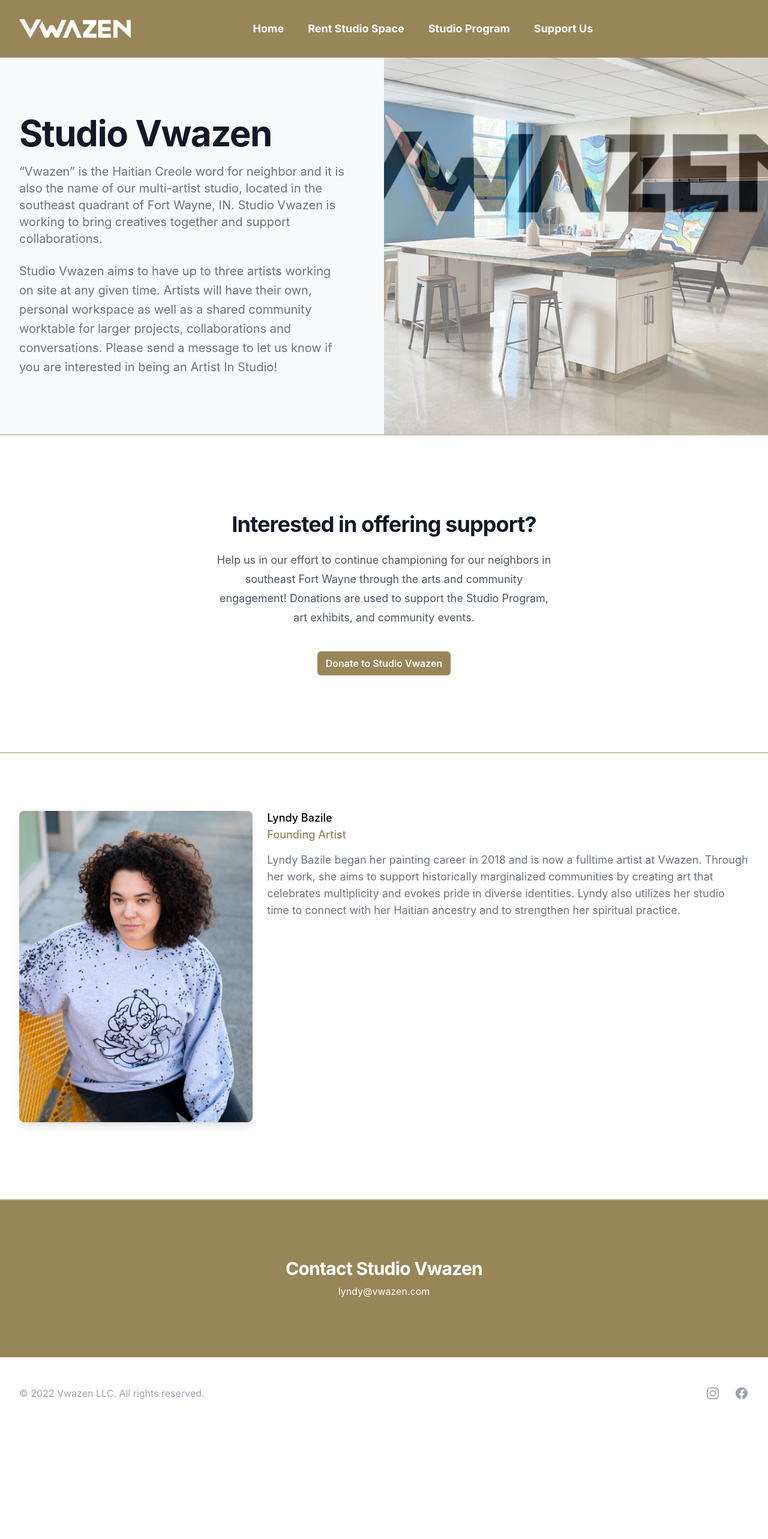
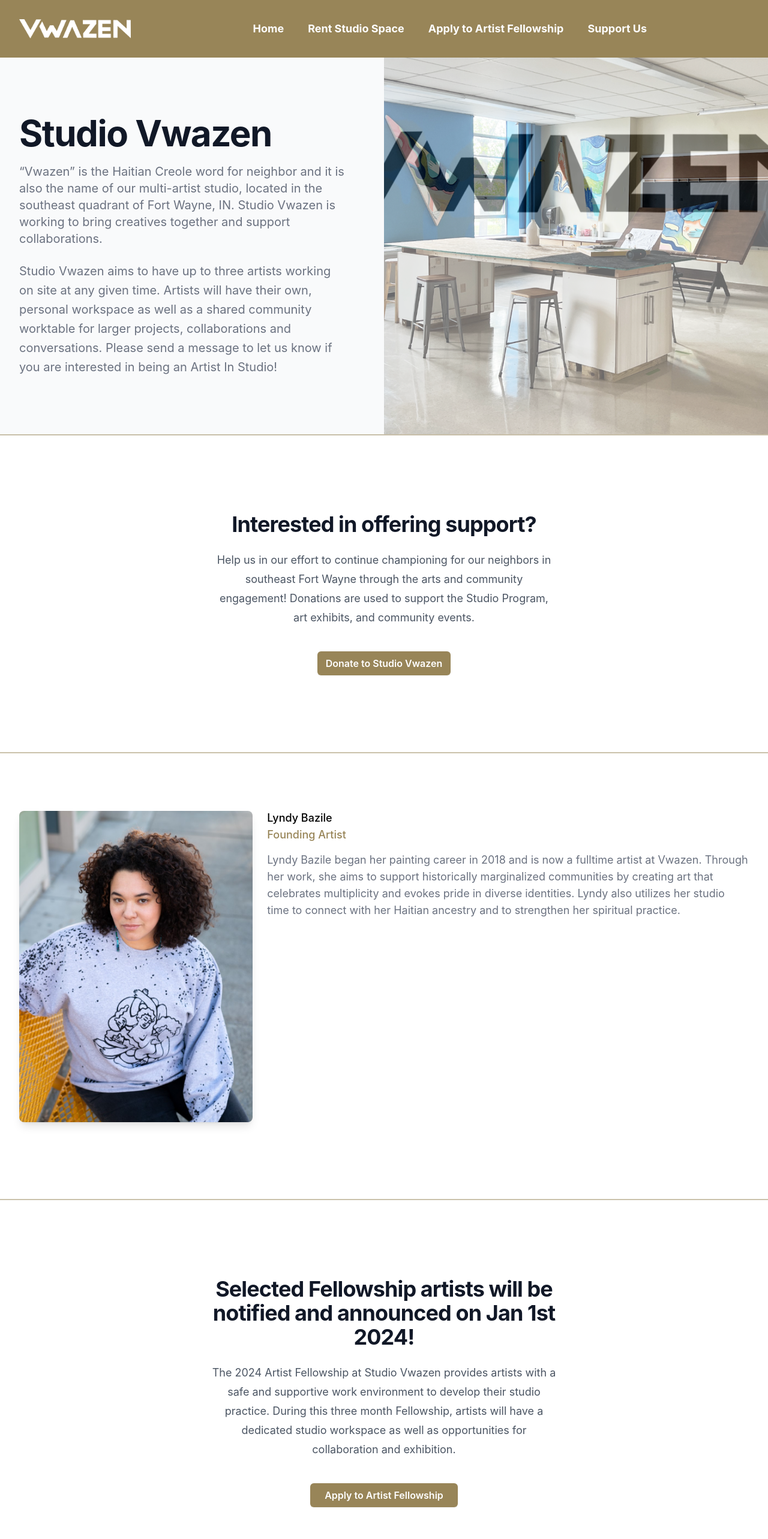
Before and after one commit to jrthartwig/studio-vwazen, a React (Create React App) app: page / in a window 1280 px wide. Shown: the top 2566 px of the page at 60% size. Before the commit the page ends 2383 px from the top, so only its background shows below. Built offline with nearby package versions, Linux system fonts and the light colour scheme.

Commit message:
studio form changes

```diff
--- a/src/App.js
+++ b/src/App.js
@@ -15,7 +15,10 @@
         <Route path="studio-program" element={<StudioProgram />} />
         <Route path="support-us" element={<Sponsors />} />
         <Route path="rent-studio" element={<RentStudioForm />} />
-        <Route path="apply-to-studio-program" element={<StudioProgramForm />} />
+        <Route
+          path="apply-to-artist-fellowship"
+          element={<StudioProgramForm />}
+        />
         <Route path="thank-you" element={<ThankYou />} />
 
         {/* <Route path="sponsors" element={<Sponsors />} /> */}
--- /dev/null
+++ b/src/FellowshipCallToAction/FellowshipCallToAction.jsx
@@ -0,0 +1,33 @@
+import { Link } from "react-router-dom";
+
+const FellowshipCallToAction = () => {
+  return (
+    <div className="bg-white border-b-2 border-b-[#988558]/50">
+      <div className="py-24 px-6 sm:px-6 sm:py-32 lg:px-8">
+        <div className="mx-auto max-w-2xl text-center">
+          <h2 className="text-4xl font-bold tracking-tight text-gray-900">
+            Selected Fellowship artists will be notified and announced on Jan
+            1st 2024!
+          </h2>
+          <p className="mx-auto mt-6 max-w-xl text-lg leading-8 text-gray-600">
+            The 2024 Artist Fellowship at Studio Vwazen provides artists with a
+            safe and supportive work environment to develop their studio
+            practice. During this three month Fellowship, artists will have a
+            dedicated studio workspace as well as opportunities for
+            collaboration and exhibition.
+          </p>
+          <div className="mt-10 flex items-center justify-center gap-x-6">
+            <Link
+              to="/apply-to-artist-fellowship"
+              className="rounded-md bg-[#988558] px-6 py-1.5 text-base font-semibold leading-7 text-white shadow-sm hover:bg-[#988558]/50 focus-visible:outline focus-visible:outline-2 focus-visible:outline-offset-2 focus-visible:outline-indigo-600"
+            >
+              Apply to Artist Fellowship
+            </Link>
+          </div>
+        </div>
+      </div>
+    </div>
+  );
+};
+
+export default FellowshipCallToAction;
--- a/src/Footer.jsx
+++ b/src/Footer.jsx
@@ -36,14 +36,14 @@
   const thisYear = new Date().getFullYear();
 
   return (
-    <footer className="bg-white">
+    <footer className="bg-[#988558]">
       <div className="mx-auto max-w-7xl py-12 px-4 sm:px-6 md:flex md:items-center md:justify-between lg:px-8">
         <div className="flex justify-center space-x-6 md:order-2">
           {navigation.map((item) => (
             <a
               key={item.name}
               href={item.href}
-              className="text-gray-400 hover:text-gray-500"
+              className="text-white hover:text-[#3c331f]"
             >
               <span className="sr-only">{item.name}</span>
               <item.icon className="h-6 w-6" aria-hidden="true" />
@@ -51,7 +51,7 @@
           ))}
         </div>
         <div className="mt-8 md:order-1 md:mt-0">
-          <p className="text-center text-base text-gray-400">
+          <p className="text-center text-base text-white">
             &copy; {thisYear < 2023 ? "2022" : thisYear} Vwazen LLC. All rights
             reserved.
           </p>
--- a/src/Home/Home.jsx
+++ b/src/Home/Home.jsx
@@ -1,7 +1,7 @@
 import StudioVwazenBanner from "./StudioVwazenBanner";
 import ArtistInStudio from "./ArtistInStudio";
-import ContactLyndy from "./ContactLyndy";
 import SupportVwazen from "../SupportVwazen/SupportVwazen";
+import FellowshipCallToAction from "../FellowshipCallToAction/FellowshipCallToAction";
 
 const Home = () => {
   return (
@@ -9,7 +9,7 @@
       <StudioVwazenBanner />
       <SupportVwazen />
       <ArtistInStudio />
-      <ContactLyndy />
+      <FellowshipCallToAction />
     </>
   );
 };
--- a/src/Layout/Navbar.jsx
+++ b/src/Layout/Navbar.jsx
@@ -34,10 +34,10 @@
                       Rent Studio Space
                     </Link>
                     <Link
-                      to="/apply-to-studio-program"
+                      to="/apply-to-artist-fellowship"
                       className="rounded-md ml-24 px-3 py-4 text-lg font-bold text-white hover:bg-[#3c331f] hover:text-white"
                     >
-                      Studio Program
+                      Apply to Artist Fellowship
                     </Link>
                     {/* <Link
                       to="/studio-program"
@@ -90,9 +90,9 @@
               </Link>
               <Link
                 className="block rounded-md hover:bg-[#3c331f] hover:text-white px-3 py-2 text-base font-medium text-white"
-                to="/apply-to-studio-program"
+                to="/apply-to-artist-fellowship"
               >
-                Studio Program
+                Apply to Artist Fellowship
               </Link>
               <Link
                 className="block rounded-md hover:bg-[#3c331f] hover:text-white px-3 py-2 text-base font-medium text-white"
--- a/src/RentStudioForm/StudioRentBanner.jsx
+++ b/src/RentStudioForm/StudioRentBanner.jsx
@@ -8,20 +8,28 @@
           <div className="px-4 sm:px-8 lg:w-1/2 xl:pr-16">
             <h1 className="text-4xl font-bold tracking-tight text-gray-900 sm:text-5xl md:text-6xl lg:text-5xl xl:text-6xl">
               <span className="block xl:inline">
-                Interested in Creating at Studio Vwazen?
+                Interested in Renting Space at Studio Vwazen?
               </span>
             </h1>
-            <p className="mx-auto mt-3 max-w-md text-lg text-gray-500 sm:text-xl md:mt-5 md:max-w-3xl">
-              We have two ways to accommodate artists at Studio Vwazen, the
-              first option is to rent space in the studio for short-term art
-              projects for $200/month.
-            </p>
-            <br></br>
-            <p className="text-xl leading-8 text-gray-500">
-              The second option is our studio program. This program entails use
-              of the space free-of-charge, for members of the Renaissance Point
-              Neighborhood, students, and more.
-            </p>
+            <div className="mt-12 ml-12">
+              <ul className="list-disc leading-loose text-left">
+                <li className="text-2xl tracking-tight text-gray-900 sm:text-3xl md:text-4xl lg:text-3xl xl:text-4xl">
+                  $200/month
+                </li>
+                <li className="text-2xl tracking-tight text-gray-900 sm:text-3xl md:text-4xl lg:text-3xl xl:text-4xl">
+                  Set weekly hours
+                </li>
+                <li className="text-2xl tracking-tight text-gray-900 sm:text-3xl md:text-4xl lg:text-3xl xl:text-4xl">
+                  Secure building
+                </li>
+                <li className="text-2xl tracking-tight text-gray-900 sm:text-3xl md:text-4xl lg:text-3xl xl:text-4xl">
+                  Dedicated Studio Workspaces
+                </li>
+                <li className="text-2xl tracking-tight text-gray-900 sm:text-3xl md:text-4xl lg:text-3xl xl:text-4xl">
+                  Opportunities to Collaborate
+                </li>
+              </ul>
+            </div>
           </div>
         </div>
         <div className="relative h-64 w-full sm:h-72 md:h-96 lg:absolute lg:inset-y-0 lg:right-0 lg:h-full lg:w-1/2">
--- a/src/StudioProgramForm/StudioProgramBanner.jsx
+++ b/src/StudioProgramForm/StudioProgramBanner.jsx
@@ -1,6 +1,8 @@
 import bannerImage from "./Studio.png";
 
 export default function StudioProgramBanner() {
+  const thisYear = new Date().getFullYear();
+
   return (
     <div className="relative bg-gray-50">
       <main className="lg:relative border-b-2 border-b-[#988558]/50">
@@ -8,25 +10,26 @@
           <div className="px-4 sm:px-8 lg:w-1/2 xl:pr-16">
             <h1 className="text-4xl font-bold tracking-tight text-gray-900 sm:text-5xl md:text-6xl lg:text-5xl xl:text-6xl">
               <span className="block xl:inline">
-                Interested in Applying for the Studio Program?
+                Interested in Applying for the {thisYear + 1} Artist Fellowship?
               </span>
             </h1>
-            <div className="mt-12">
-              <ul className="list-disc">
+
+            <div className="mt-12 ml-12">
+              <ul className="list-disc leading-loose text-left">
                 <li className="text-2xl tracking-tight text-gray-900 sm:text-3xl md:text-4xl lg:text-3xl xl:text-4xl">
-                  test
+                  100% Cost Free
                 </li>
                 <li className="text-2xl tracking-tight text-gray-900 sm:text-3xl md:text-4xl lg:text-3xl xl:text-4xl">
-                  test
+                  Art Career Development
                 </li>
                 <li className="text-2xl tracking-tight text-gray-900 sm:text-3xl md:text-4xl lg:text-3xl xl:text-4xl">
-                  test
+                  Access to Studio Vwazen
                 </li>
                 <li className="text-2xl tracking-tight text-gray-900 sm:text-3xl md:text-4xl lg:text-3xl xl:text-4xl">
-                  test
+                  Opportunities to Collaborate
                 </li>
                 <li className="text-2xl tracking-tight text-gray-900 sm:text-3xl md:text-4xl lg:text-3xl xl:text-4xl">
-                  test
+                  Group Art Show with Fellow Artists
                 </li>
               </ul>
             </div>
--- a/src/StudioProgramForm/StudioProgramForm.jsx
+++ b/src/StudioProgramForm/StudioProgramForm.jsx
@@ -11,7 +11,7 @@
         >
           <label
             htmlFor="name"
-            className="block text-sm font-medium leading-6 text-gray-900 my-4"
+            className="block text-xl font-medium leading-6 text-gray-900 my-4"
           >
             Name
           </label>
@@ -31,7 +31,7 @@
           </div>
           <label
             htmlFor="name"
-            className="block text-sm font-medium leading-6 text-gray-900 my-4"
+            className="block text-xl font-medium leading-6 text-gray-900 my-4"
           >
             Email
           </label>
@@ -51,7 +51,7 @@
           </div>
           <label
             htmlFor="name"
-            className="block text-sm font-medium leading-6 text-gray-900 my-4"
+            className="block text-xl font-medium leading-6 text-gray-900 my-4"
           >
             Zip code
           </label>
@@ -84,17 +84,26 @@
               <div className="ml-3 text-sm leading-6">
                 <label
                   htmlFor="renaissance-point"
-                  className="font-medium text-gray-900"
+                  className="text-xl font-medium text-gray-900"
                 >
                   Renaissance Point Resident?
                 </label>
-                <p id="renaissance-point-description" className="text-gray-500">
+                <p
+                  id="renaissance-point-description text-xl font-medium"
+                  className="text-gray-500"
+                >
                   Check here if you reside in Renaissance Point
                 </p>
               </div>
             </div>
           </div>
           <div className="relative mt-2">
+            <label
+              htmlFor="name"
+              className="block text-xl font-medium leading-6 text-gray-900 my-4"
+            >
+              Please list your social media and/or website!
+            </label>
             <input
               type="text"
               name="socialmedia"
```
Also changed, not shown: src/RentStudioForm/RentStudioForm.jsx (+13 -10 lines), 1 other file (tests, documents, lock files or other folders).
